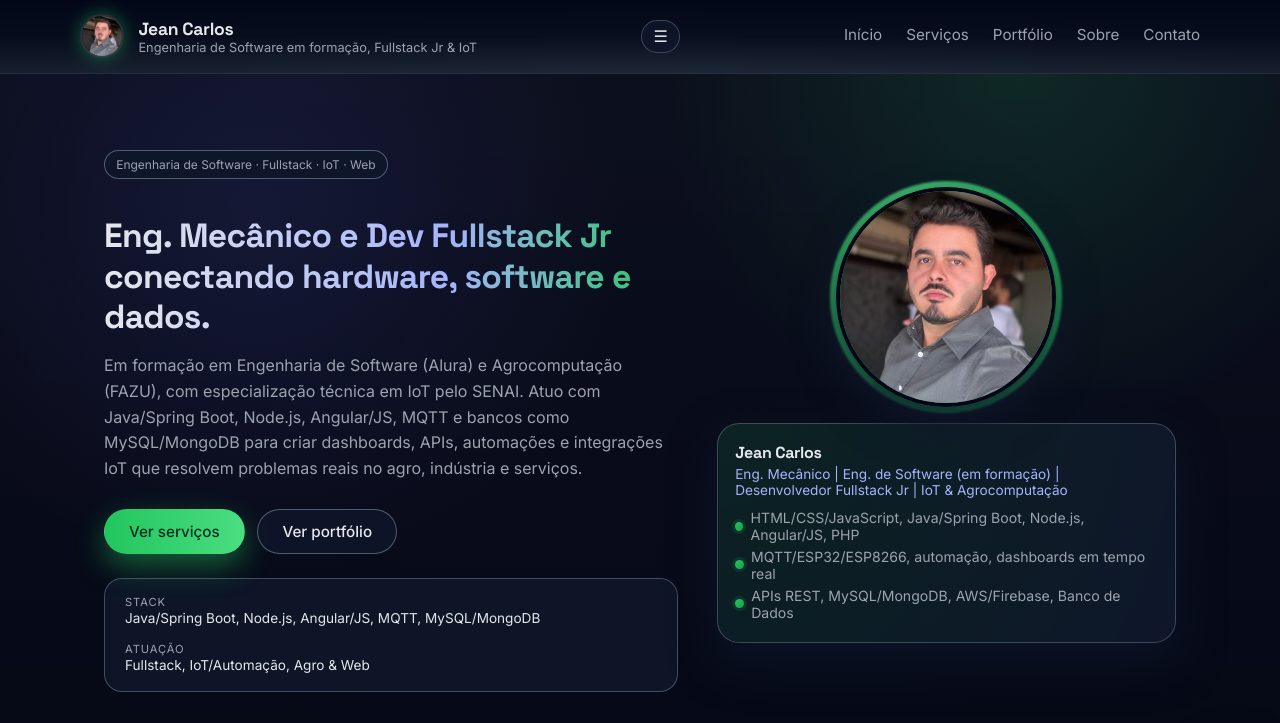
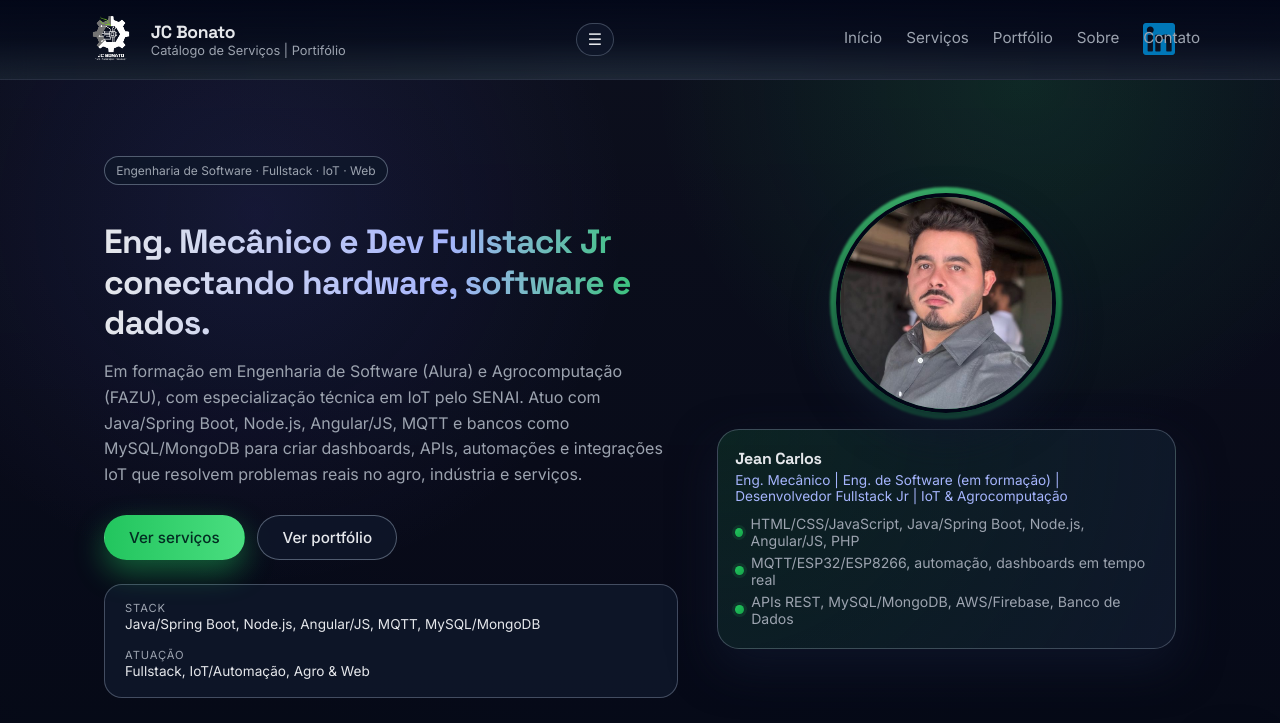
Before and after one commit to Jean100889/Portifolio_Jean, a plain HTML site: page index.html in a window 1280 px wide. Shown: the top 723 px of the page. Drawn offline with Linux system fonts and the light colour scheme.

Commit message:
botão linkedin

```diff
--- a/index.html
+++ b/index.html
@@ -33,11 +33,15 @@
   <header class="header">
     <div class="container header-content">
       <div class="logo">
-        <img src="img/jean.jpg" alt="Foto de Jean Carlos" class="logo-photo" />
+        <img src="img/Jc Bonato.png" alt="Foto de Jean Carlos" class="logo-photo" />
         <div class="logo-text">
-          <h1>Jean Carlos</h1>
-          <p>Engenharia de Software em formação, Fullstack Jr & IoT</p>
+          <h1>JC Bonato</h1>
+          <p>Catálogo de Serviços | Portifólio</p>
         </div>
+        <a class="logo-linkedin" href="https://www.linkedin.com/in/jean-carlos-58687bab/" target="_blank"
+          aria-label="LinkedIn de Jean Carlos">
+          <img src="img/linkedin-icon.png" alt="LinkedIn" />
+        </a>
       </div>
 
       <!-- Hamburguer: só em telas maiores (desktop/tablet) -->
--- a/style.css
+++ b/style.css
@@ -78,21 +78,24 @@ img {
   justify-content: space-between;
   padding: 0.9rem 0;
   gap: 1rem;
+  position: relative;
 }
 
 .logo {
   display: flex;
   align-items: center;
   gap: 0.9rem;
+  margin-left: 0.4rem;
+  position: static;
 }
 
 .logo-photo {
-  width: 44px;
-  height: 44px;
+  width: 50px;
+  height: 50px;
   border-radius: var(--radius-full);
   object-fit: cover;
-  border: 2px solid rgba(255, 255, 255, 0.15);
-  box-shadow: 0 0 18px rgba(34, 197, 94, 0.45);
+  border: none;
+  box-shadow: none;
 }
 
 .logo-text h1 {
@@ -104,6 +107,34 @@ img {
   margin: 0;
   font-size: 0.8rem;
   color: var(--text-muted);
+}
+
+.logo-linkedin {
+  position: absolute;
+  top: 50%;
+  right: 0.4rem;
+  transform: translateY(-50%);
+  width: 70px;
+  height: 70px;
+  border-radius: 14px;
+  border: none;
+  background: transparent;
+  display: inline-flex;
+  align-items: center;
+  justify-content: center;
+  box-shadow: none;
+  transition: transform var(--transition), opacity var(--transition);
+}
+
+.logo-linkedin img {
+  width: 32px;
+  height: 32px;
+  object-fit: contain;
+}
+
+.logo-linkedin:hover {
+  transform: translateY(-52%) scale(1.04);
+  opacity: 0.9;
 }
 
 .nav {
```
Also changed, not shown: img/Jc Bonato.png (added).
